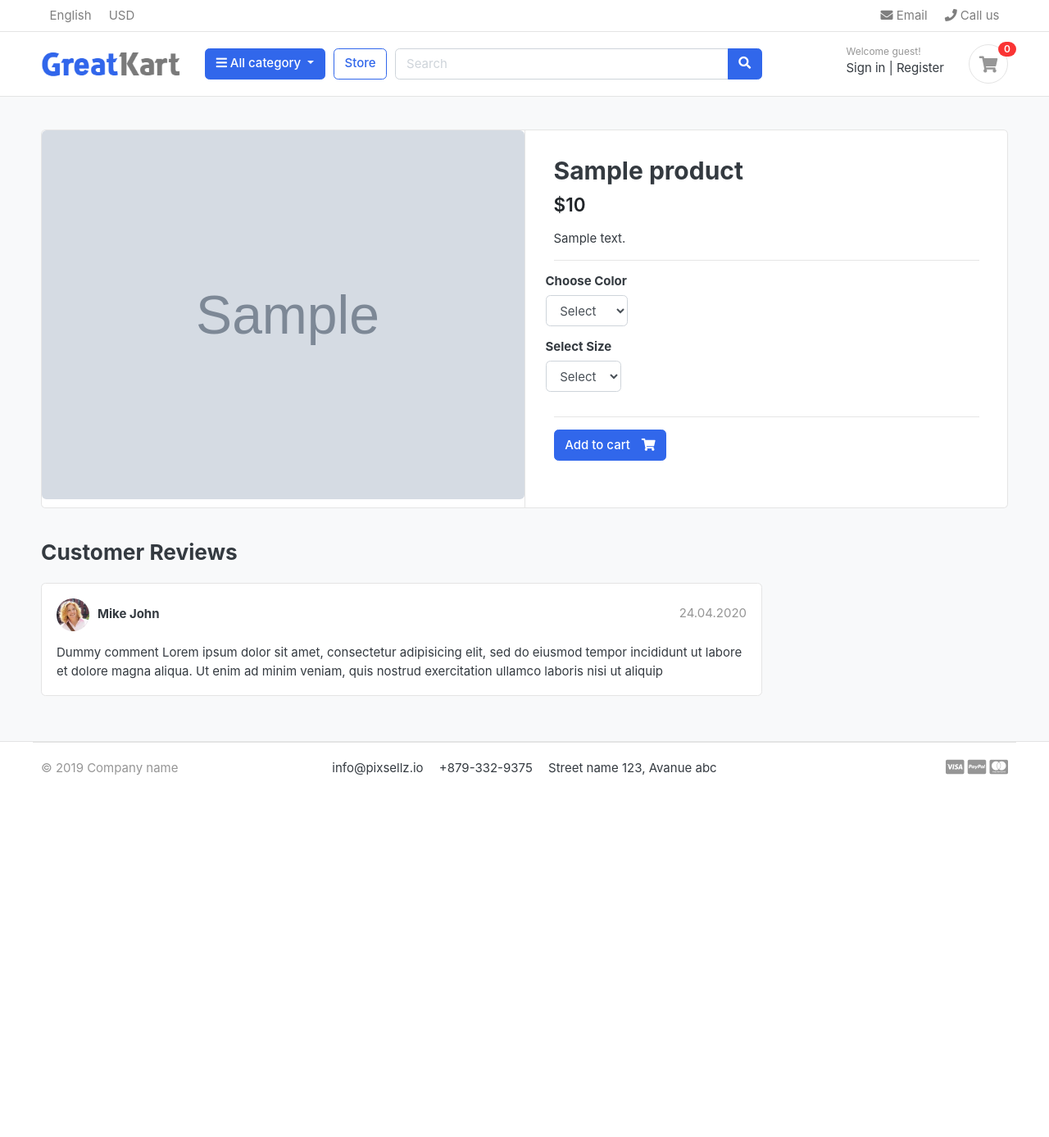
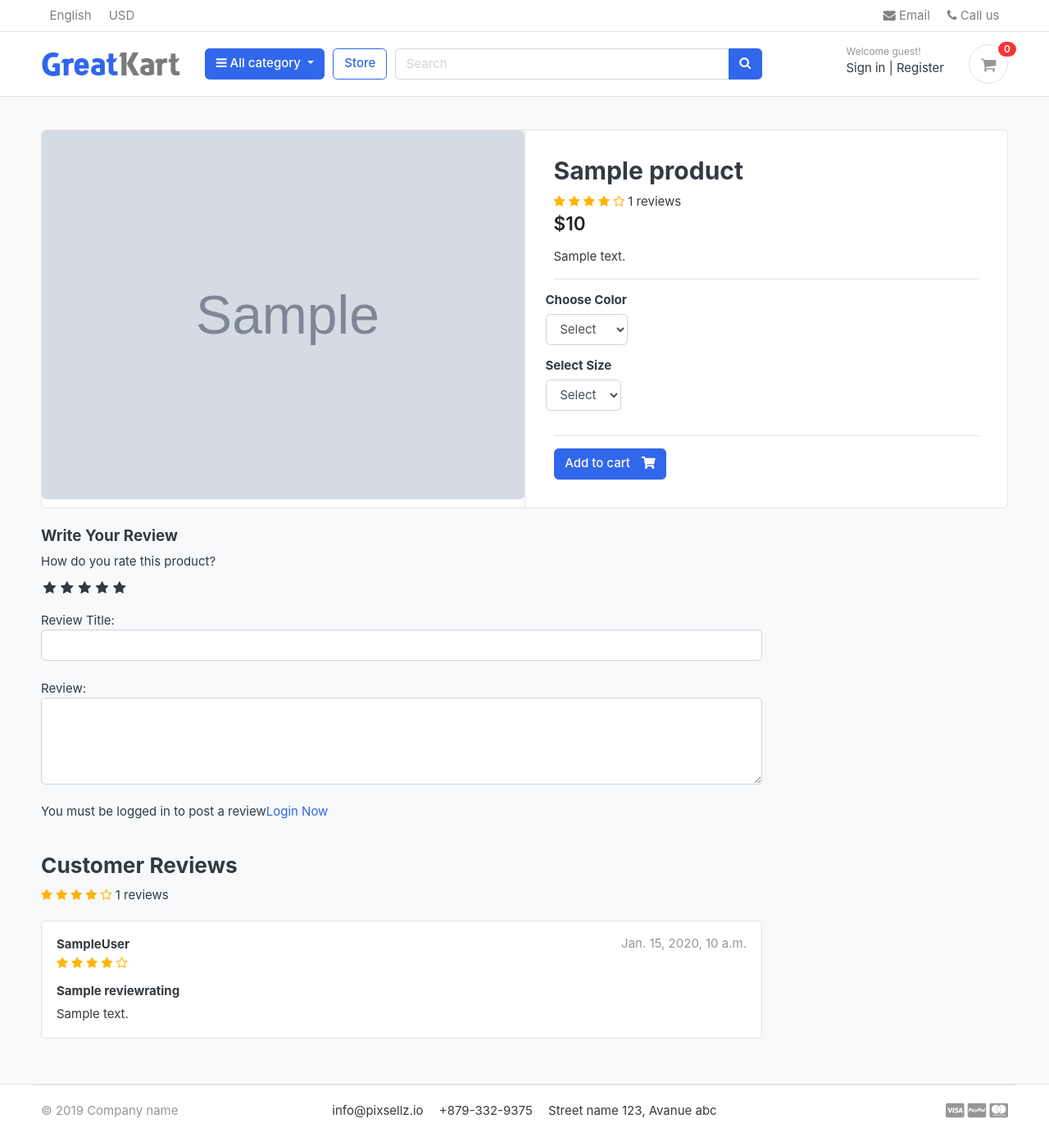
Before and after one commit to prijith-k-issac/Greatkart, a Django app: a page that uses TEMPLATES/base.html in a window 1280 px wide. Shown: the whole page at 82% size. Before the commit the page ends 946 px from the top, so only its background shows below. Run offline with Django 3.2, Linux system fonts and the light colour scheme; tables that the repository leaves empty hold one stand-in row (values such as "Sample post"); grey boxes marked "Sample" are stand-in pictures; parts of the project's set-up code (start-up, migrations or seed data) failed here and were passed over; some libraries are stand-ins or nearby versions; some web fonts are replaced.

Commit message:
Product rating and review display

```diff
--- a/TEMPLATES/base.html
+++ b/TEMPLATES/base.html
@@ -20,10 +20,12 @@
 
 <!-- Font awesome 5 -->
 <link href="{% static 'fonts/fontawesome/css/all.min.css' %}" type="text/css" rel="stylesheet">
+<link rel="stylesheet" href="https://cdnjs.cloudflare.com/ajax/libs/font-awesome/4.7.0/css/font-awesome.min.css">
 
 <!-- custom style -->
 <link href="{% static 'css/ui.css' %}" rel="stylesheet" type="text/css"/>
 <link href="{% static 'css/responsive.css' %}" rel="stylesheet" media="only screen and (max-width: 1200px)" />
+<link href="{% static 'css/custom.css' %}" rel="stylesheet" type="text/css"/>
 
 <!-- custom javascript -->
 <script src="{% static 'js/script.js' %}" type="text/javascript"></script>
--- a/TEMPLATES/store/product_detail.html
+++ b/TEMPLATES/store/product_detail.html
@@ -20,14 +20,21 @@
           <article class="content-body">
 
               <h2 class="title">{{ single_product.product_name }}</h2>
-
+              <div class="rating-star">
+                <span>
+                    <i class="fa fa-star{% if single_product.averageReview < 0.5 %}-o{% elif single_product.averageReview >= 0.5 and single_product.averageReview < 1 %}-half-o{% endif %}" aria-hidden="true"></i>
+                    <i class="fa fa-star{% if single_product.averageReview < 1.5 %}-o{% elif single_product.averageReview >= 1.5 and single_product.averageReview < 2 %}-half-o{% endif %}" aria-hidden="true"></i>
+                    <i class="fa fa-star{% if single_product.averageReview < 2.5 %}-o{% elif single_product.averageReview >= 2.5 and single_product.averageReview < 3 %}-half-o{% endif %}" aria-hidden="true"></i>
+                    <i class="fa fa-star{% if single_product.averageReview < 3.5 %}-o{% elif single_product.averageReview >= 3.5 and single_product.averageReview < 4 %}-half-o{% endif %}" aria-hidden="true"></i>
+                    <i class="fa fa-star{% if single_product.averageReview < 4.5 %}-o{% elif single_product.averageReview >= 4.5 and single_product.averageReview < 5 %}-half-o{% endif %}" aria-hidden="true"></i>
+                    <span>{{single_product.countReview}} reviews</span>
+                </span>
+            </div>
               <div class="mb-3">
               <var class="price h4">${{ single_product.price }}</var>
               </div>
 
               <p>{{ single_product.description }}</p>
-
-
             <hr>
               <div class="row">
                   <div class="item-option-select">
@@ -71,29 +78,90 @@
     <div class="row">
                 <div class="col-md-9">
 
+
+
+        <form action="{% url 'submit_review' single_product.id %}" method="POST">
+            {% csrf_token %}
+            <h5>Write Your Review</h5>
+            <div>
+                <!-- Rview Star -->
+                <label>How do you rate this product?</label>
+                <br>
+                <div class="rate">
+                    <input type="radio" name="rating" id="rating10" value="5" required><label for="rating10" title="5"></label>
+                    <input type="radio" name="rating" id="rating9" value="4.5" required><label for="rating9" title="4.5" class="half"></label>
+                    <input type="radio" name="rating" id="rating8" value="4" required><label for="rating8" title="4"></label>
+                    <input type="radio" name="rating" id="rating7" value="3.5" required><label for="rating7" title="3.5" class="half"></label>
+                    <input type="radio" name="rating" id="rating6" value="3" required><label for="rating6" title="3"></label>
+                    <input type="radio" name="rating" id="rating5" value="2.5" required><label for="rating5" title="2.5" class="half"></label>
+                    <input type="radio" name="rating" id="rating4" value="2" required><label for="rating4" title="2"></label>
+                    <input type="radio" name="rating" id="rating3" value="1.5" required><label for="rating3" title="1.5" class="half"></label>
+                    <input type="radio" name="rating" id="rating2" value="1" required><label for="rating2" title="1"></label>
+                    <input type="radio" name="rating" id="rating1" value="0.5" required><label for="rating1" title="0.5" class="half"></label>
+                </div>
+
+                <br>
+                Review Title:
+                <input type="text" class="form-control" name="subject">
+                <br>
+                Review:
+                <textarea name="review" rows="4" class="form-control"></textarea>
+                <br>
+                {% if user.is_authenticated %}
+                {% if orderproduct %}
+                <input type="submit" value="Submit Review" class="btn btn-primary">
+                {% else %}
+                <p>You must purchase this product, to post a review</p>
+                {% endif %}
+                {% else %}
+                <p>You must be logged in to post a review<span><a href="{% url 'login' %}">Login Now</a></span></p>
+                {% endif %}
+            </div>
+            {% include 'includes/alerts.html' %}
+        </form>
+
+        <br>
         <header class="section-heading">
             <h3>Customer Reviews </h3>
-
+            <div class="rating-star">
+                <span>
+                    <i class="fa fa-star{% if single_product.averageReview < 0.5 %}-o{% elif single_product.averageReview >= 0.5 and single_product.averageReview < 1 %}-half-o{% endif %}" aria-hidden="true"></i>
+                    <i class="fa fa-star{% if single_product.averageReview < 1.5 %}-o{% elif single_product.averageReview >= 1.5 and single_product.averageReview < 2 %}-half-o{% endif %}" aria-hidden="true"></i>
+                    <i class="fa fa-star{% if single_product.averageReview < 2.5 %}-o{% elif single_product.averageReview >= 2.5 and single_product.averageReview < 3 %}-half-o{% endif %}" aria-hidden="true"></i>
+                    <i class="fa fa-star{% if single_product.averageReview < 3.5 %}-o{% elif single_product.averageReview >= 3.5 and single_product.averageReview < 4 %}-half-o{% endif %}" aria-hidden="true"></i>
+                    <i class="fa fa-star{% if single_product.averageReview < 4.5 %}-o{% elif single_product.averageReview >= 4.5 and single_product.averageReview < 5 %}-half-o{% endif %}" aria-hidden="true"></i>
+                    <span>{{single_product.countReview}} reviews</span>
+                </span>
+            </div>
         </header>
 
+
+        {% for review in reviews %}
         <article class="box mb-3">
             <div class="icontext w-100">
-                <img src="{% static './images/avatars/avatar1.jpg' %}" class="img-xs icon rounded-circle">
+                <!-- <img src="{% static './images/avatars/avatar1.jpg' %}" class="img-xs icon rounded-circle"> -->
                 <div class="text">
-                    <span class="date text-muted float-md-right">24.04.2020 </span>
-                    <h6 class="mb-1">Mike John </h6>
-
+                    <span class="date text-muted float-md-right">{{review.updated_at}}</span>
+                    <h6 class="mb-1">{{review.user.first_name}}{{review.user.last_name}}</h6>
+                    <div class="rating-star">
+                        <span>
+                            <i class="fa fa-star{% if review.rating == 0.5 %}-half-o{% elif review.rating < 1 %}-o{% endif %}" aria-hidden="true"></i>
+                            <i class="fa fa-star{% if review.rating == 1.5 %}-half-o{% elif review.rating < 2 %}-o{% endif %}" aria-hidden="true"></i>
+                            <i class="fa fa-star{% if review.rating == 2.5 %}-half-o{% elif review.rating < 3 %}-o{% endif %}" aria-hidden="true"></i>
+                            <i class="fa fa-star{% if review.rating == 3.5 %}-half-o{% elif review.rating < 4 %}-o{% endif %}" aria-hidden="true"></i>
+                            <i class="fa fa-star{% if review.rating == 4.5 %}-half-o{% elif review.rating < 5 %}-o{% endif %}" aria-hidden="true"></i>
+                        </span>
+                    </div>
                 </div>
             </div> <!-- icontext.// -->
             <div class="mt-3">
+                <h6>{{review.subject}}</h6>
                 <p>
-                    Dummy comment Lorem ipsum dolor sit amet, consectetur adipisicing elit, sed do eiusmod
-                    tempor incididunt ut labore et dolore magna aliqua. Ut enim ad minim veniam,
-                    quis nostrud exercitation ullamco laboris nisi ut aliquip
+                    {{review.review}}
                 </p>
             </div>
         </article>
-
+        {% endfor %}
 
 
         </div> <!-- col.// -->
--- /dev/null
+++ b/static/css/custom.css
@@ -0,0 +1,45 @@
+/* hide radio button */
+.rate > input{
+    display:none;
+}
+.rate{
+    display:inline-block;
+    border:0;
+}
+.rate > label{
+    float:right;
+}
+
+/* showing stars */
+.rate > label:before{
+    display:inline-block;
+    font-size:1.1rem;
+    font-family: FontAwesome;
+    content:"\f005";
+    margin:0;
+    padding:0.3rem .2rem;
+    cursor:pointer;
+}
+
+/* half star */
+.rate .half:before{
+    content:"\f089";
+    position: absolute;
+    padding-right: 0;
+}
+
+/* click and hover */
+input:checked~label,label:hover~label{
+    color:#ffb503;
+}
+
+/* hover and highlight */
+input:checked + label:hover, input:checked ~ label:hover,input:checked ~ label:hover ~ label,
+label:hover ~ input:checked ~ label{
+    color:#cc9000
+}
+
+/* give color to the rating stars in the dispaly section of stored reviews */
+.rating-star i{
+    color:#ffb503 !important;
+}
--- a/store/admin.py
+++ b/store/admin.py
@@ -1,5 +1,5 @@
 from django.contrib import admin
-from .models import Product,Variation
+from .models import Product,Variation,ReviewRating
 
 # Register your models here.
 
@@ -18,3 +18,4 @@ class VariationAdmin(admin.ModelAdmin):
 
 admin.site.register(Product,ProductAdmin)
 admin.site.register(Variation,VariationAdmin)
+admin.site.register(ReviewRating)
--- a/store/urls.py
+++ b/store/urls.py
@@ -6,4 +6,5 @@ urlpatterns = [
     path('category/<slug:category_slug>/',views.store,name='products_by_category'),
     path('<slug:category_slug>/<slug:product_slug>/',views.product_detail,name='product_detail'),
     path('search/',views.search,name='search'),
+    path('submit_review/<int:product_id>/',views.submit_review,name='submit_review'),
 ]
--- a/store/views.py
+++ b/store/views.py
@@ -1,11 +1,15 @@
 from tkinter import E
 from django.shortcuts import render,get_object_or_404
-from .models import Product,Variation
+from .models import Product,Variation,ReviewRating
 from category.models import Category
 from carts.models import CartItem
 from carts.views import _cart_id
 from django.core.paginator import EmptyPage,PageNotAnInteger,Paginator
 from django.db.models import Q
+from .forms import ReviewForm
+from django.shortcuts import redirect
+from django.contrib import messages
+from orders.models import OrderProduct
 # Create your views here.
 
 def store(request,category_slug=None):
@@ -37,9 +41,24 @@ def product_detail(request,category_slug,product_slug):
         in_cart = CartItem.objects.filter(cart__cart_id=_cart_id(request),product=single_product)
     except Exception as e:
         raise e
+
+    if request.user.is_authenticated:
+        try:
+            orderproduct=OrderProduct.objects.filter(user=request.user,product_id=single_product.id).exists()
+
+        except OrderProduct.DoesNotExist:
+            orderproduct=None
+    else:
+        orderproduct=False
+
+    # get the reviews
+    reviews=ReviewRating.objects.filter(product_id=single_product.id,status=True)
+
     context={
         'single_product':single_product,
         'in_cart':in_cart,
+        'orderproduct':orderproduct,
+        'reviews':reviews,
     }
     return render(request,'store/product_detail.html',context)
 
@@ -55,3 +74,27 @@ def search(request):
               'product_count':product_count,
             }
     return render(request,'store/store.html',context)
+
+
+def submit_review(request,product_id):
+    url =request.META.get('HTTP_REFERER')
+    if request.method == "POST":
+        try:
+            reviews=ReviewRating.objects.get(user__id=request.user.id,product__id=product_id)
+            form=ReviewForm(request.POST,instance=reviews)
+            form.save()
+            messages.success(request,'ThankYou.Your review has been updated.')
+            return redirect (url)
+        except ReviewRating.DoesNotExist:
+            form=ReviewRating(request.POST)
+            if form.is_valid():
+                data=ReviewRating()
+                data.subject=form.cleaned_data['subject']
+                data.rating=form.cleaned_data['rating']
+                data.review=form.cleaned_data['review']
+                data.ip=request.META.get['REMOTE_ADDR']
+                data.product_id=product_id
+                data.user_id=request.user.id
+                data.save()
+                messages.success(request,'ThankYou.Your review has been submitted.')
+                return redirect(url)
```
Also changed, not shown: store/forms.py (added, +8 -0 lines), store/models.py (+37 -0 lines), store/migrations/0003_reviewrating.py (added).
